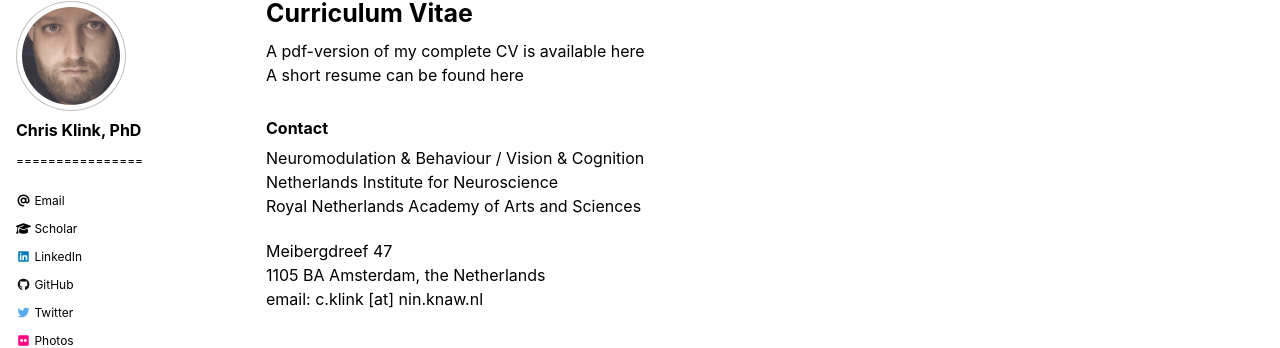
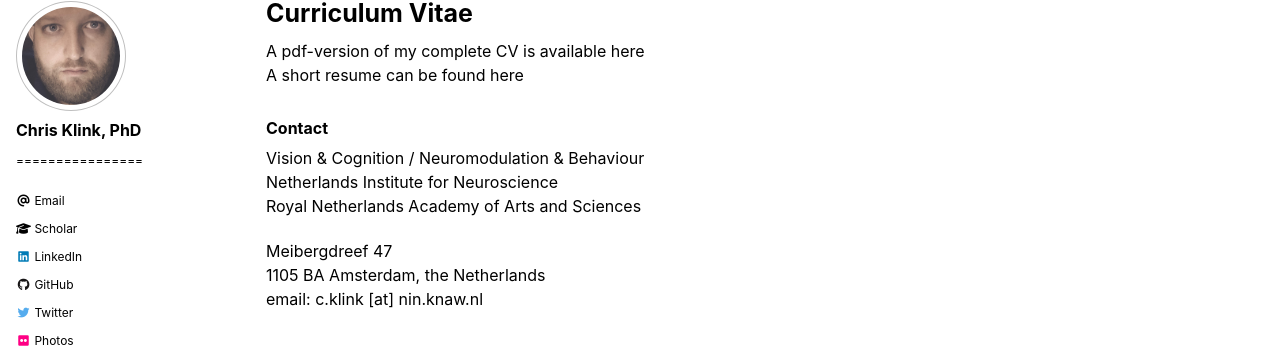
Before and after one commit to pcklink/pcklink.github.io, a Jekyll site: the page built from cv.md, in a window 1280 px wide and 900 px high. Shown: the part 90-438 px from the top of the window. Built offline with Jekyll 4.4.1, drawn with Linux system fonts in a browser that asks for light colours; cached includes are drawn as plain includes; nearby versions of some CDN libraries.

Commit message:
Update cv.md

```diff
--- a/cv.md
+++ b/cv.md
@@ -9,7 +9,7 @@ A pdf-version of my complete CV is available here
 A short resume can be found here
 
 ### Contact
-Neuromodulation & Behaviour / Vision & Cognition
+Vision & Cognition / Neuromodulation & Behaviour
 Netherlands Institute for Neuroscience
 Royal Netherlands Academy of Arts and Sciences
 
```
